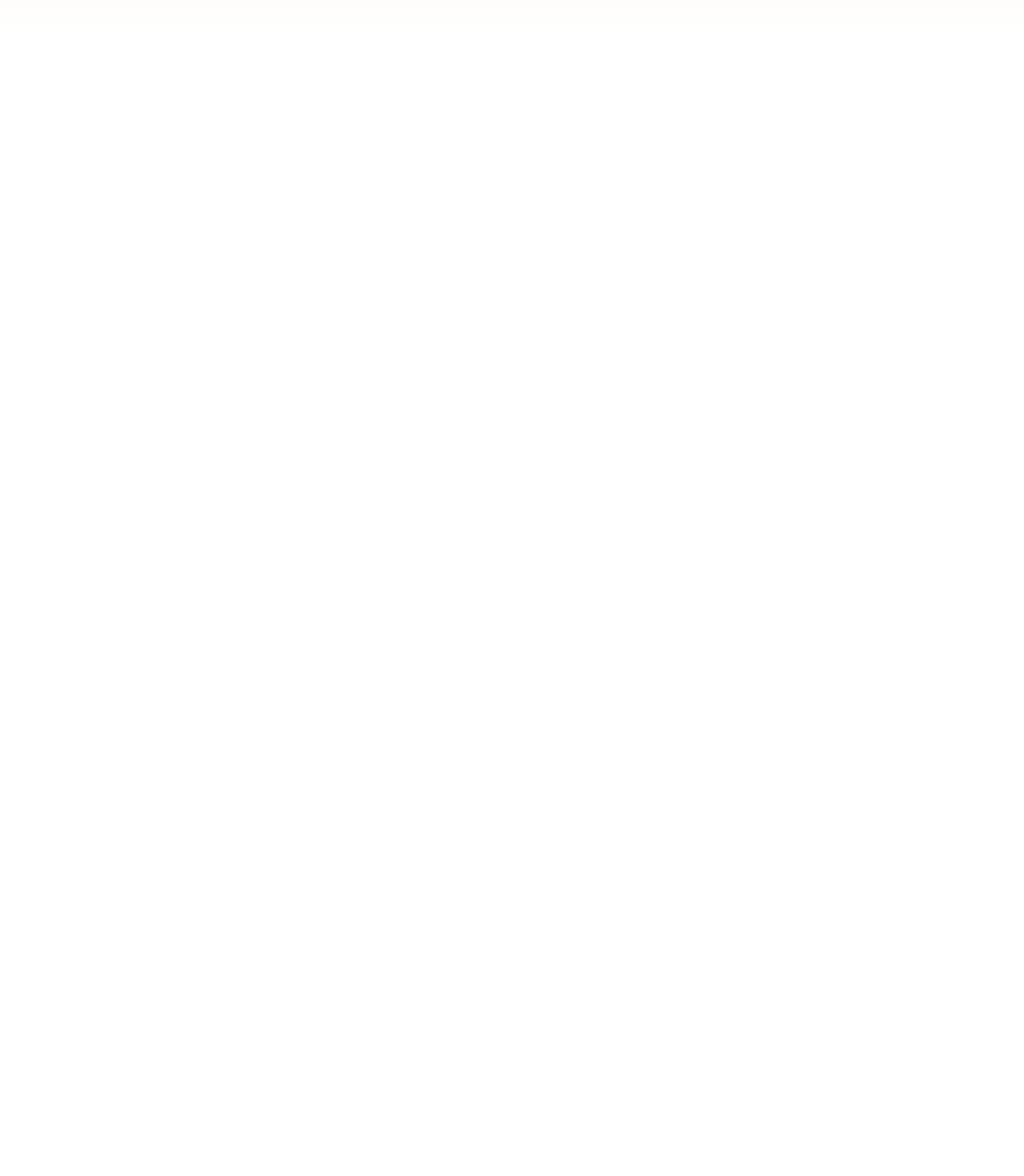
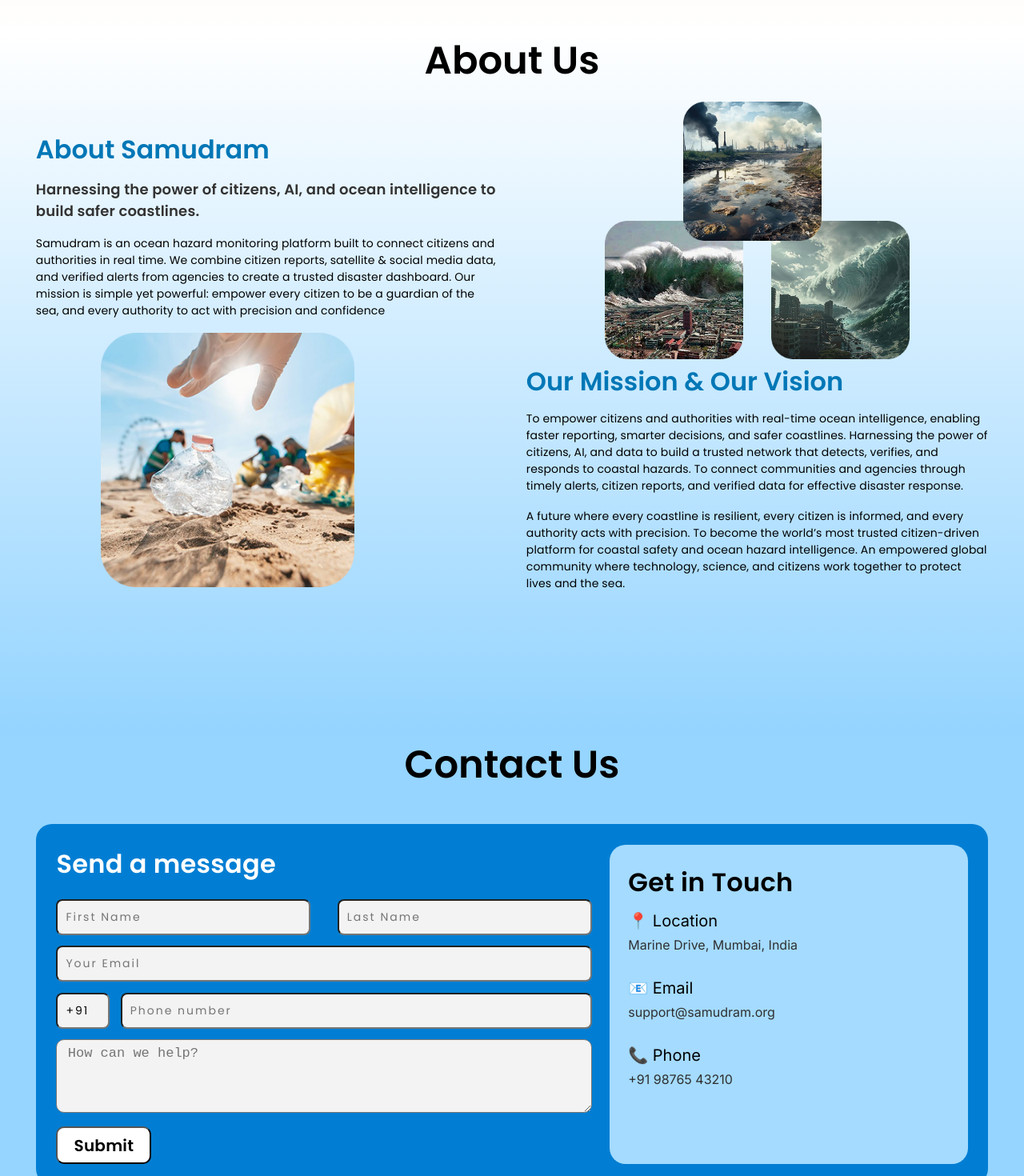
Before and after one commit to ziyamohammad/SIH-Frontend, a React (Create React App) app: page / in a window 1280 px wide. Shown: the part 1520-2990 px from the top of the page at 80% size. Before the commit the page ends 1560 px from the top, so only its background shows below. Built offline with nearby package versions, Linux system fonts and the light colour scheme; a web font is replaced by a local one.

Commit message:
set conflict

```diff
--- a/src/components/Main.js
+++ b/src/components/Main.js
@@ -79,6 +79,61 @@
       })}
       </div>
     </div>
+    <div className={style.container} >
+          <div className={style.heading}>About Us</div>
+          <div className={style.boxes}>
+            <div className={style.left}>
+              <div className={style.head}>About Samudram</div>
+              <p className={style.para}>Harnessing the power of citizens, AI, and ocean intelligence to build safer coastlines.</p>
+              <p className={style.dis}>Samudram is an ocean hazard monitoring platform built to connect citizens and authorities in real time. We combine citizen reports, satellite & social media data, and verified alerts from agencies to create a trusted disaster dashboard. Our mission is simple yet powerful: empower every citizen to be a guardian of the sea, and every authority to act with precision and confidence</p>
+              <div className={style.img3}>
+                <img src="/about1.png" alt="" />
+              </div>
+            </div>
+            <div className={style.right}>
+              <div className={style.img}>
+                <img src="/about2.png" alt=""   />
+              </div>
+              <div className={style.imgcont}>
+                <div className={style.img1}>
+                <img src="/about3.png" alt=""  />
+                </div>
+                <div className={style.img2}>
+                <img src="/about4.png" alt=""  />
+                </div>
+              </div>
+               <div className={style.head}>Our Mission & Our Vision</div>
+              <p className={style.dis}>To empower citizens and authorities with real-time ocean intelligence, enabling faster reporting, smarter decisions, and safer coastlines. Harnessing the power of citizens, AI, and data to build a trusted network that detects, verifies, and responds to coastal hazards. To connect communities and agencies through timely alerts, citizen reports, and verified data for effective disaster response.</p>
+              <p className={style.dis}>A future where every coastline is resilient, every citizen is informed, and every authority acts with precision. To become the world’s most trusted citizen-driven platform for coastal safety and ocean hazard intelligence. An empowered global community where technology, science, and citizens work together to protect lives and the sea.</p>
+            </div>
+          </div>
+        </div>
+        <div className={styl.container}>
+          <div className={style.heading}>Contact Us</div>
+
+          <div className={styl.cont}>
+            <div className={styl.left}>
+            <div className={styl.head1}>Send a message</div>
+            <div className={styl.nameinput}>
+            <input type="text" className={styl.namefirst} placeholder='First Name'/><input type="text" className={styl.namesecond} placeholder='Last Name'/>
+            </div>
+<input type="email" placeholder='Your Email' />
+<input type="text" value={"+91"} className={styl.fixed}/><input type="number"  placeholder='Phone number' className={styl.number}/>
+<textarea name="" id="" rows={4} className={styl.textarea} placeholder='How can we help?'></textarea>
+<button className={styl.submit}>Submit</button>
+            </div>
+            <div className={styl.right}>
+              <div className={styl.head}>Get in Touch</div>
+              <div className={styl.location}>📍 Location</div>
+              <p className={styl.locat}>Marine Drive, Mumbai, India</p>
+              <div className={styl.location}>📧 Email</div>
+              <p className={styl.locat}>support@samudram.org</p>
+              <div className={styl.location}>📞 Phone</div>
+              <p className={styl.locat}>+91 98765 43210</p>
+            </div>
+          </div>
+
+        </div>
 
     {model && (
       <div className={styles.modal}>
```
